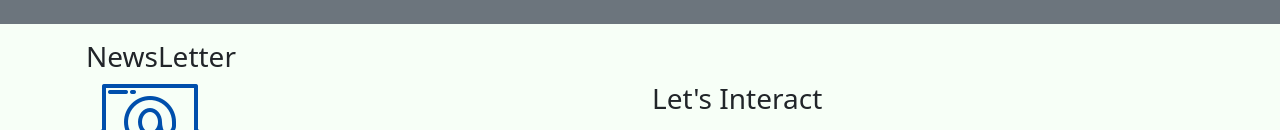
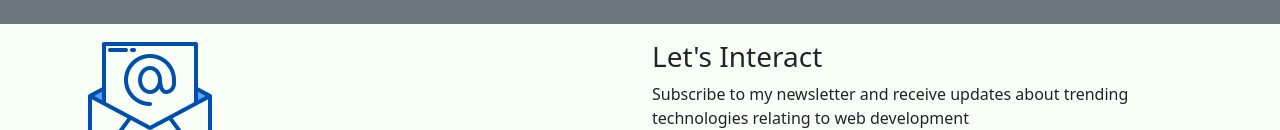
Before and after one commit to pnoken/personal-portfolio, a Next.js app: page / in a window 1280 px wide. Shown: the part 965-1095 px from the top of the page. Built offline with nearby package versions, Linux system fonts and the light colour scheme.

Commit message:
removed newletter heading

```diff
--- a/components/Section/Newsletter.js
+++ b/components/Section/Newsletter.js
@@ -2,7 +2,6 @@ export default function Newsletter() {
   return (
     <section style={{ backgroundColor: "#f7fff7" }}>
       <div className="container p-3">
-      <h3>NewsLetter</h3>
         <div className="row">
 
           <div className="col-lg-6">
```
